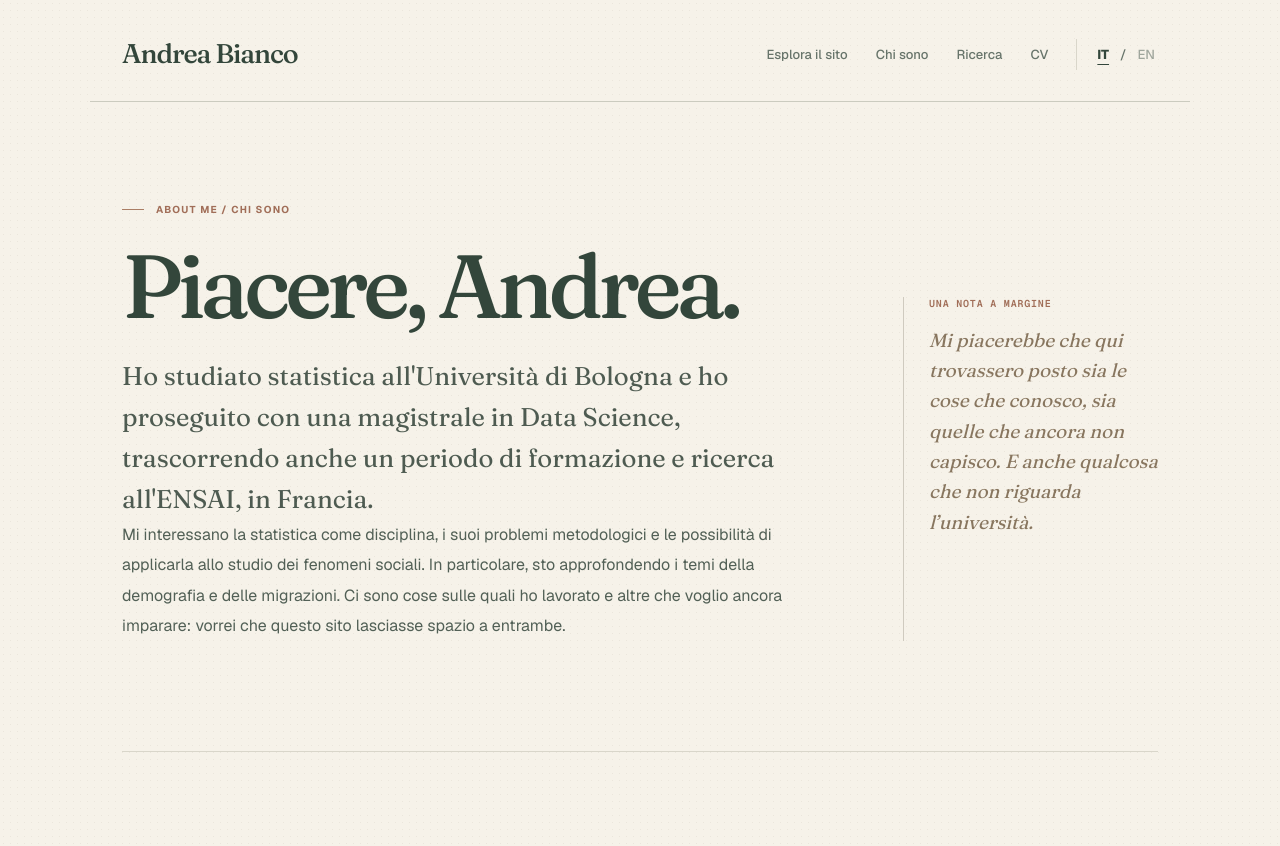
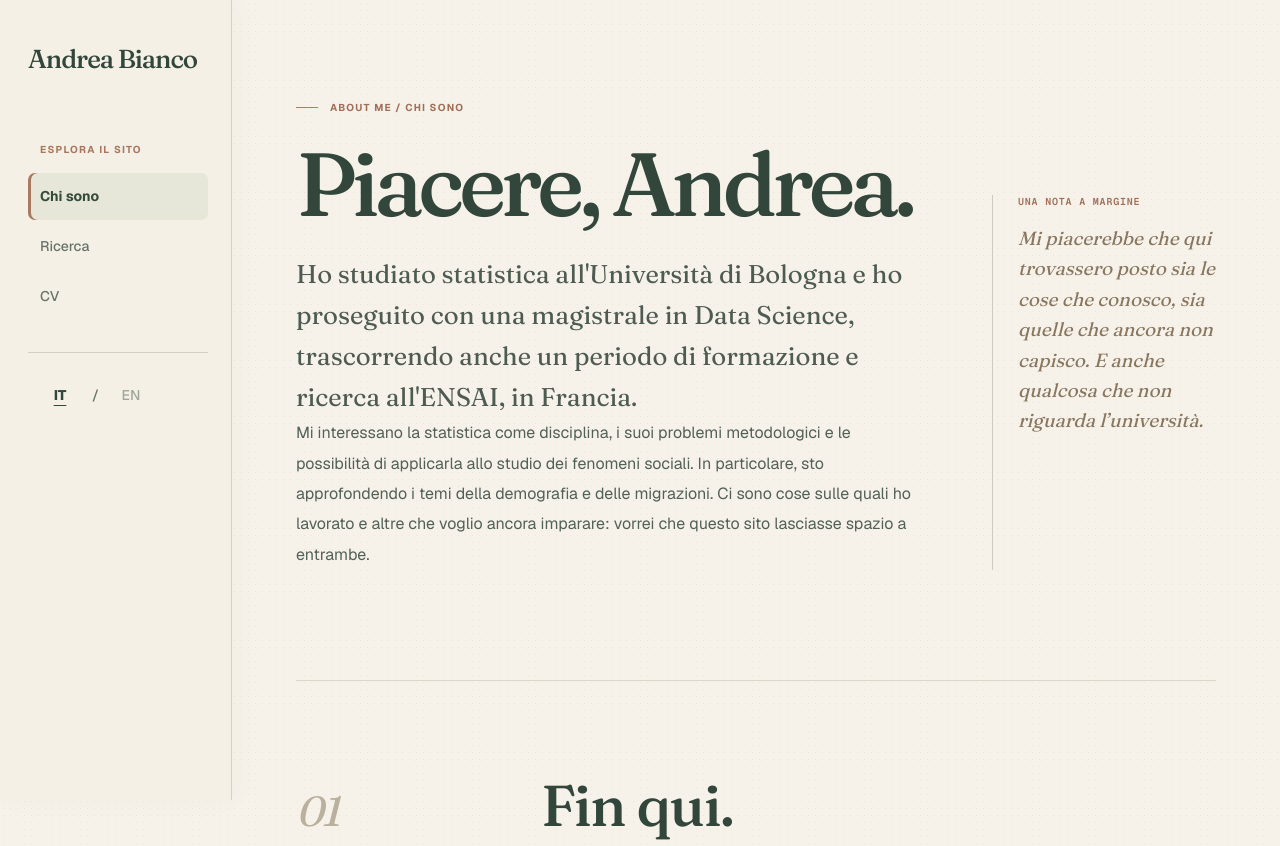
Before and after one commit to andrea-bianco00/andrea-portfolio, a Next.js app: page /about in a window 1280 px wide. Shown: the top 846 px of the page. Built offline with nearby package versions, Linux system fonts and the light colour scheme; no server answers; the database is empty.

Commit message:
style: replace public top navigation with fixed left vertical sidebar

```diff
--- a/app/cozy.css
+++ b/app/cozy.css
@@ -568,3 +568,130 @@ body:has(.tracker-cozy)>main,
     overscroll-behavior-y:none;
   }
 }
+
+
+/* ===========================================================
+   Editorial navigation — vertical, persistent left sidebar
+   Public site only; dashboard keeps its own private header.
+   =========================================================== */
+@media(min-width:1000px){
+ .cozy-page{--sidebar-width:232px}
+ .cozy-page .site-nav.site-nav-sidebar{
+   position:fixed;left:0;top:0;bottom:0;z-index:35;
+   display:flex;flex-direction:column;align-items:stretch;
+   justify-content:flex-start;gap:0;
+   width:var(--sidebar-width);max-width:none;margin:0;
+   padding:44px 23px 32px 28px;
+   overflow-y:auto;overscroll-behavior:contain;
+   border-right:1px solid #d5d2c5;border-bottom:0;
+   background:#f4f0e6;
+   box-shadow:4px 0 30px rgba(64,69,54,.025);
+ }
+ .cozy-page .site-nav .brand{
+   display:block;flex:0 0 auto;white-space:normal;
+   font-size:26px;line-height:1.18;
+   margin-bottom:68px;
+ }
+ .cozy-page .site-nav .nav-toggle{display:none}
+ .cozy-page .site-nav .nav-links{
+   width:100%;display:flex;flex-direction:column;align-items:stretch;
+   gap:3px;font-size:14px;letter-spacing:0;
+ }
+ .cozy-page .site-nav .nav-sidebar-label{
+   display:block;margin-bottom:14px;padding-left:12px;
+   font:700 10px var(--font-geist-sans),Arial,sans-serif;
+   letter-spacing:.12em;text-transform:uppercase;color:#a9765d;
+ }
+ .cozy-page .site-nav .nav-links>a{
+   display:flex;align-items:center;min-height:47px;
+   padding:11px 12px;border-radius:7px;
+   line-height:1.45;font-weight:500;transition:background .15s,color .15s;
+ }
+ .cozy-page .site-nav .nav-links>a:hover,
+ .cozy-page .site-nav .nav-links>a:focus-visible{background:#e9e6da}
+ .cozy-page .site-nav .nav-links>a[aria-current="page"]{
+   color:#334b3b;background:#e6e6d9;font-weight:700;
+   box-shadow:inset 3px 0 0 #a97960;
+ }
+ .cozy-page .site-nav .locale-switch{
+   display:flex;align-items:center;gap:10px;
+   width:100%;margin-top:29px;padding:22px 10px 0;
+   border-top:1px solid #d3d0c3;border-left:0;
+   font-size:14px;
+ }
+ .cozy-page .site-nav .locale-switch button{min-height:42px;min-width:44px}
+ .cozy-page .cozy-shell{
+   width:calc(100% - var(--sidebar-width));max-width:1530px;
+   margin-left:var(--sidebar-width);margin-right:0;
+   padding-inline:clamp(32px,5vw,86px);
+ }
+ .cozy-detail-page .cozy-case{
+   width:calc(100% - var(--sidebar-width));
+   max-width:1530px;margin-left:var(--sidebar-width);margin-right:0;
+   padding-inline:clamp(32px,5vw,86px);
+ }
+ .cozy-page .cozy-hero{gap:clamp(28px,4vw,70px)}
+ .cozy-page .cozy-hero h1{font-size:clamp(4.1rem,6.2vw,7rem)}
+}
+/* Below 1000px: a full-width header and an accessible vertical drop-down.
+   No persistent sidebar eating into phone and tablet reading space. */
+@media(max-width:999px){
+ .cozy-page .site-nav.site-nav-sidebar{
+   position:relative;inset:auto;width:100%;max-width:none;margin:0;
+   display:flex;flex-direction:row;justify-content:space-between;align-items:center;
+   padding:19px 24px;border-bottom:1px solid #cbcbbf;background:#f6f2e9;
+ }
+ .cozy-page .site-nav .brand{margin:0;font-size:clamp(22px,3vw,26px)}
+ .cozy-page .site-nav .nav-toggle{
+   display:inline-flex;align-items:center;justify-content:center;
+   min-height:44px;padding:9px 16px;
+   color:#34483b;border:1px solid #c5cbbd;border-radius:999px;
+   background:#f9f6ee;cursor:pointer;font-size:12px;line-height:1;
+ }
+ .cozy-page .site-nav .nav-links{
+   display:none;position:absolute;z-index:40;
+   top:calc(100% + 6px);left:20px;right:20px;width:auto;
+   max-height:min(75dvh,620px);overflow-y:auto;overscroll-behavior:contain;
+   padding:13px 17px 17px;flex-direction:column;align-items:stretch;gap:0;
+   background:#f9f6ee;border:1px solid #d5d3c6;border-radius:15px;
+   box-shadow:0 20px 45px rgba(36,52,41,.14);
+ }
+ .cozy-page .site-nav .nav-links.nav-open{display:flex}
+ .cozy-page .site-nav .nav-sidebar-label{
+   display:block;padding:7px 8px 12px;font-size:10px;letter-spacing:.12em;
+   text-transform:uppercase;color:#a9765d;font-weight:700;
+ }
+ .cozy-page .site-nav .nav-links>a{
+   display:flex!important;align-items:center;min-height:48px;
+   padding:12px 8px;font-size:15px;font-weight:550;line-height:1.5;
+   border-bottom:1px solid #e7e3d8;
+ }
+ .cozy-page .site-nav .nav-links>a[aria-current="page"]{
+   color:#9b6a54;font-weight:750;
+ }
+ .cozy-page .site-nav .locale-switch{
+   display:flex;align-items:center;gap:12px;border:0;
+   padding:12px 8px 0;margin-top:6px;font-size:14px;
+ }
+ .cozy-page .site-nav .locale-switch button{min-width:44px;min-height:44px}
+ .cozy-page .cozy-shell{
+   width:100%;margin:0 auto;max-width:1100px;
+   padding-inline:24px;
+ }
+ .cozy-detail-page .cozy-case{
+   width:100%;margin:0 auto;max-width:1100px;
+   padding-inline:24px;
+ }
+}
+@media(max-width:760px){
+ .cozy-page .site-nav.site-nav-sidebar{padding:18px 20px}
+ .cozy-page .site-nav .nav-links{left:16px;right:16px}
+ .cozy-page .cozy-shell{padding-inline:20px}
+ .cozy-detail-page .cozy-case{padding-inline:20px}
+}
+@media(max-width:390px){
+ .cozy-page .site-nav.site-nav-sidebar{padding-inline:16px}
+ .cozy-page .site-nav .nav-links{left:10px;right:10px}
+ .cozy-page .cozy-shell{padding-inline:16px}
+ .cozy-detail-page .cozy-case{padding-inline:16px}
+}
```
